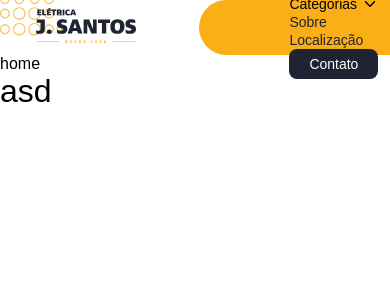
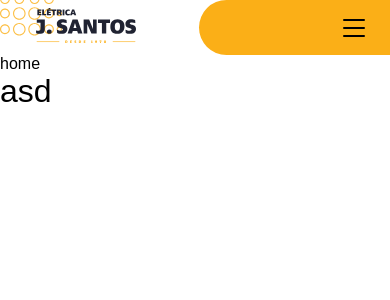
Before and after one commit to laurentino01/teste-noweb, a React (Vite) app: page /home in a window 390 px wide. Shown: the top 300 px of the page. Built offline with nearby package versions, Linux system fonts and the light colour scheme; a web font is replaced by a local one.

Commit message:
feat(header): setting responsive design

```diff
--- /dev/null
+++ b/src/components/responsiveMenu/responsiveMenu.css
@@ -0,0 +1,10 @@
+.hamburguer {
+  display: none;
+}
+@media (max-width: 768px) {
+  .hamburguer {
+    display: block;
+    width: 32px;
+    height: 32px;
+  }
+}
--- /dev/null
+++ b/src/components/responsiveMenu/responsiveMenu.tsx
@@ -0,0 +1,12 @@
+import hamburguer from "../../assets/icons/hamburgues.svg";
+import "./responsiveMenu.css";
+
+export const ResponsiveMenu = () => {
+  return (
+    <>
+      <div className="hamburguer">
+        <img src={hamburguer} alt="" />
+      </div>
+    </>
+  );
+};
--- a/src/page/home/header/Header.tsx
+++ b/src/page/home/header/Header.tsx
@@ -5,6 +5,7 @@ import pattern from "../../../assets/header-pattern.svg";
 import { Button } from "../../../components/buttons/Button";
 import { DropDown } from "../../../components/dropdown/DropDown";
 import "./header.css";
+import { ResponsiveMenu } from "../../../components/responsiveMenu/responsiveMenu";
 
 export const Header = () => {
   return (
@@ -52,6 +53,7 @@ export const Header = () => {
               <Button variant="cta">Contato</Button>
             </li>
           </ul>
+          <ResponsiveMenu />
         </nav>
       </header>
     </div>
--- a/src/page/home/header/header.css
+++ b/src/page/home/header/header.css
@@ -16,12 +16,12 @@ nav {
   width: clamp(9.375rem, -2.2321rem + 58.0357vw, 50rem);
 }
 .list-items {
-  margin-left: 70px;
+  margin-left: clamp(0rem, -5rem + 10.4167vw, 4.375rem);
   list-style: none;
 }
 nav li {
   display: inline-block;
-  margin-left: 20px;
+  margin-left: clamp(0.3125rem, 0.0446rem + 1.3393vw, 1.25rem);
 }
 
 li a {
@@ -36,3 +36,13 @@ a.active {
   border-bottom-right-radius: 2px;
   border-bottom-left-radius: 2px;
 }
+
+@media (max-width: 768px) {
+  .list-items {
+    display: none;
+  }
+  nav {
+    justify-content: end;
+    padding-right: 20px;
+  }
+}
```
Also changed, not shown: src/assets/icons/hamburgues.svg (added).
